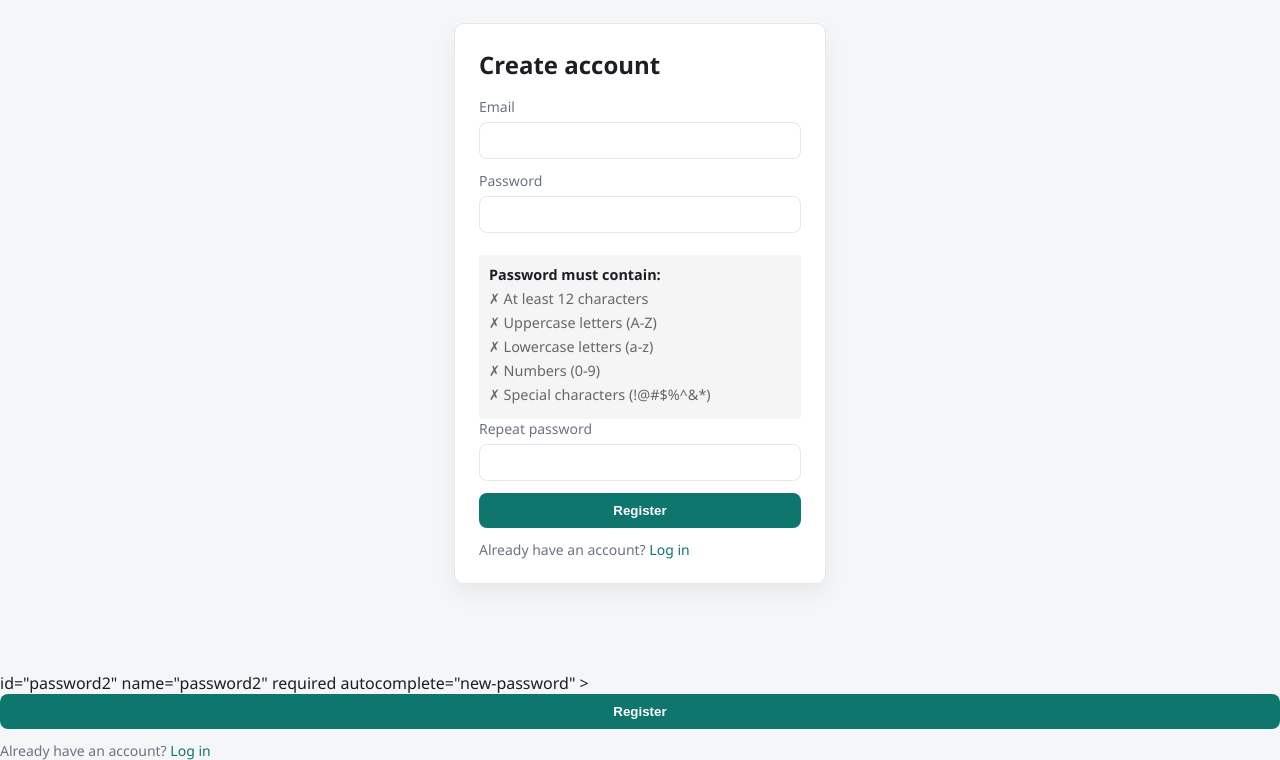
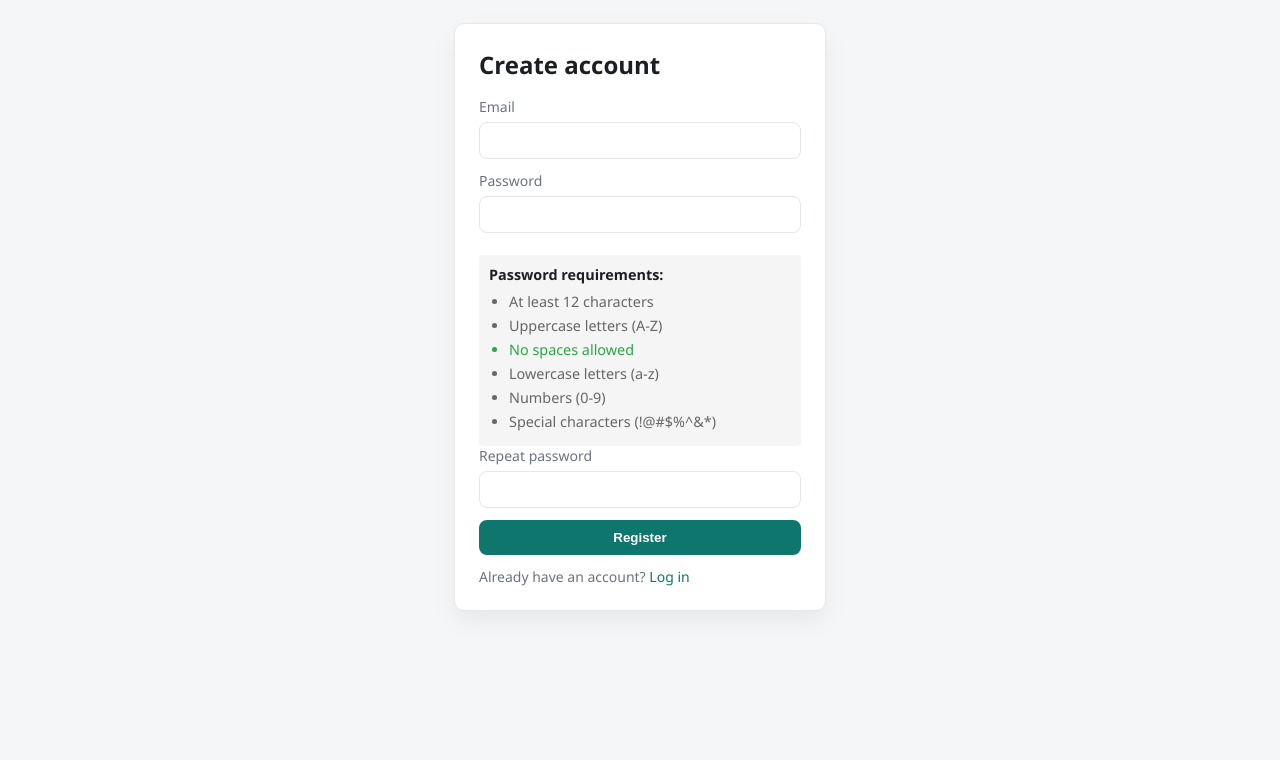
Before and after one commit to Marcuss202/UserRoles, a PHP site: page /register.php in a window 1280 px wide. Shown: the part 65-825 px from the top of the page. After the commit the page ends 676 px from the top, so only its background shows below. Run offline with PHP 8.4, Linux system fonts and the light colour scheme.

Commit message:
Login, Logout, Register Full encryption

```diff
--- a/php/register.php
+++ b/php/register.php
@@ -2,14 +2,11 @@
 require __DIR__ . '/../includes/db.php';
 require __DIR__ . '/../includes/auth.php';
 
-// Security: Set strict headers
 header('X-Content-Type-Options: nosniff');
 header('X-Frame-Options: DENY');
 header('X-XSS-Protection: 1; mode=block');
 header('Referrer-Policy: strict-origin-when-cross-origin');
-header('Content-Security-Policy: default-src \'self\'; style-src \'self\'');
 
-// Security: Generate and verify CSRF tokens
 function generateCSRFToken(): string {
     if (!isset($_SESSION['csrf_token'])) {
         $_SESSION['csrf_token'] = bin2hex(random_bytes(32));
@@ -21,12 +18,14 @@ function verifyCSRFToken($token): bool {
     return hash_equals($_SESSION['csrf_token'] ?? '', $token);
 }
 
-// Security: Validate password strength
 function validatePasswordStrength($password): array {
     $errors = [];
 
     if (strlen($password) < 12) {
         $errors[] = 'Password must be at least 12 characters.';
+    }
+    if (strpos($password, ' ') !== false) {
+        $errors[] = 'Password cannot contain spaces.';
     }
     if (!preg_match('/[A-Z]/', $password)) {
         $errors[] = 'Password must contain uppercase letters.';
@@ -44,9 +43,32 @@ function validatePasswordStrength($password): array {
     return $errors;
 }
 
-// Security: Sanitize email
 function sanitizeEmail($email): string {
     return strtolower(trim(filter_var($email, FILTER_SANITIZE_EMAIL)));
+}
+
+function checkRateLimit(): bool {
+    $ip = $_SERVER['REMOTE_ADDR'];
+    $rateFile = sys_get_temp_dir() . '/register_limit_' . md5($ip) . '.json';
+
+    if (file_exists($rateFile)) {
+        $data = json_decode(file_get_contents($rateFile), true);
+        $now = time();
+
+        if ($now - $data['time'] < 60) {
+            if ($data['attempts'] >= 5) {
+                return false;
+            }
+            $data['attempts']++;
+        } else {
+            $data = ['attempts' => 1, 'time' => $now];
+        }
+    } else {
+        $data = ['attempts' => 1, 'time' => time()];
+    }
+
+    file_put_contents($rateFile, json_encode($data));
+    return true;
 }
 
 $error = '';
@@ -54,15 +76,16 @@ $notice = '';
 $passwordStrengthErrors = [];
 
 if ($_SERVER['REQUEST_METHOD'] === 'POST') {
-    // CSRF token verification
-    if (!verifyCSRFToken($_POST['csrf_token'] ?? '')) {
+    if (!checkRateLimit()) {
+        $error = 'Too many registration attempts. Please wait 1 minute before trying again.';
+    }
+    elseif (!verifyCSRFToken($_POST['csrf_token'] ?? '')) {
         $error = 'Invalid request. Please try again.';
     } else {
         $email = sanitizeEmail($_POST['email'] ?? '');
         $password = trim($_POST['password'] ?? '');
         $password2 = trim($_POST['password2'] ?? '');
 
-        // Input validation
         if ($email === '' || $password === '' || $password2 === '') {
             $error = 'All fields are required.';
         } elseif (!filter_var($email, FILTER_VALIDATE_EMAIL)) {
@@ -72,22 +95,18 @@ if ($_SERVER['REQUEST_METHOD'] === 'POST') {
         } elseif ($password !== $password2) {
             $error = 'Passwords do not match.';
         } else {
-            // Check password strength
             $passwordStrengthErrors = validatePasswordStrength($password);
 
             if (!empty($passwordStrengthErrors)) {
                 $error = 'Password does not meet security requirements.';
             } else {
                 try {
-                    // Check if email exists (timing-safe comparison)
                     $stmt = $pdo->prepare('SELECT id FROM users WHERE email = ? LIMIT 1');
                     $stmt->execute([$email]);
 
                     if ($stmt->fetch()) {
-                        // Don't reveal if email exists (prevent enumeration)
                         $error = 'Registration could not be completed. Please try with a different email.';
                     } else {
-                        // Hash with strong algorithm
                         $hash = password_hash($password, PASSWORD_ARGON2ID, [
                             'memory_cost' => 65536,
                             'time_cost' => 4,
@@ -98,11 +117,9 @@ if ($_SERVER['REQUEST_METHOD'] === 'POST') {
                         $insert->execute([$email, $hash]);
 
                         $notice = 'Registration successful. You can now log in.';
-                        // Clear form
                         $_POST = [];
                     }
                 } catch (PDOException $e) {
-                    // Log error but don't expose details
                     error_log('Registration error: ' . $e->getMessage());
                     $error = 'An error occurred during registration. Please try again.';
                 }
@@ -130,15 +147,18 @@ $csrfToken = generateCSRFToken();
             border-radius: 4px;
             font-size: 0.9em;
         }
+        .password-requirements ul {
+            list-style-type: disc;
+            margin: 8px 0 0 20px;
+            padding: 0;
+        }
         .requirement {
             margin: 5px 0;
             color: #666;
         }
         .requirement.met {
             color: #28a745;
-        }
-        .requirement.unmet {
-            color: #dc3545;
+            font-weight: 500;
         }
     </style>
 </head>
@@ -187,12 +207,15 @@ $csrfToken = generateCSRFToken();
                 >
 
                 <div class="password-requirements" id="password-requirements">
-                    <strong>Password must contain:</strong>
-                    <div class="requirement" id="req-length">✗ At least 12 characters</div>
-                    <div class="requirement" id="req-upper">✗ Uppercase letters (A-Z)</div>
-                    <div class="requirement" id="req-lower">✗ Lowercase letters (a-z)</div>
-                    <div class="requirement" id="req-number">✗ Numbers (0-9)</div>
-                    <div class="requirement" id="req-special">✗ Special characters (!@#$%^&*)</div>
+                    <strong>Password requirements:</strong>
+                    <ul>
+                        <li class="requirement" id="req-length">At least 12 characters</li>
+                        <li class="requirement" id="req-upper">Uppercase letters (A-Z)</li>
+                        <li class="requirement" id="req-nospace">No spaces allowed</li>
+                        <li class="requirement" id="req-lower">Lowercase letters (a-z)</li>
+                        <li class="requirement" id="req-number">Numbers (0-9)</li>
+                        <li class="requirement" id="req-special">Special characters (!@#$%^&*)</li>
+                    </ul>
                 </div>
 
                 <label for="password2">Repeat password</label>
@@ -214,87 +237,52 @@ $csrfToken = generateCSRFToken();
     </div>
 
     <script>
-        // Real-time password strength validation (client-side preview only)
+        document.addEventListener('DOMContentLoaded', function() {
             const passwordInput = document.getElementById('password');
 
-        function checkPasswordRequirements() {
+            function updateRequirements() {
                 const password = passwordInput.value;
 
-            const checks = {
+                const requirements = {
                     'req-length': password.length >= 12,
                     'req-upper': /[A-Z]/.test(password),
                     'req-lower': /[a-z]/.test(password),
                     'req-number': /[0-9]/.test(password),
-                'req-special': /[!@#$%^&*()_+\-=\[\]{};:\'",.<>?\\/]/.test(password)
+                    'req-special': /[!@#$%^&*()_+\-=\[\]{};:\'",.<>?\\/]/.test(password),
+                    'req-nospace': !/\s/.test(password)
                 };
 
-            Object.entries(checks).forEach(([id, met]) => {
+                for (const [id, isMet] of Object.entries(requirements)) {
                     const element = document.getElementById(id);
-                if (met) {
-                    element.classList.remove('unmet');
+                    if (element) {
+                        if (isMet) {
                             element.classList.add('met');
-                    element.textContent = element.textContent.replace('✗', '✓');
                         } else {
                             element.classList.remove('met');
-                    element.classList.add('unmet');
-                    element.textContent = element.textContent.replace('✓', '✗');
+                        }
+                    }
+                }
+            }
+
+            if (passwordInput) {
+                passwordInput.addEventListener('keypress', function(e) {
+                    if (e.key === ' ') {
+                        e.preventDefault();
+                        return false;
                     }
                 });
-        }
 
-        passwordInput.addEventListener('input', checkPasswordRequirements);
-    </script>
-</body>
-</html>
-                    id="password2"
-                    name="password2"
-                    required
-                    autocomplete="new-password"
-                >
-
-                <button type="submit">Register</button>
-            </form>
-
-            <div class="helper">
-                Already have an account? <a href="login.php">Log in</a>
-            </div>
-        </div>
-    </div>
-
-    <script>
-        // Real-time password strength validation (client-side preview only)
-        const passwordInput = document.getElementById('password');
-
-        function checkPasswordRequirements() {
-            const password = passwordInput.value;
-
-            const checks = {
-                'req-length': password.length >= 12,
-                'req-upper': /[A-Z]/.test(password),
-                'req-lower': /[a-z]/.test(password),
-                'req-number': /[0-9]/.test(password),
-                'req-special': /[!@#$%^&*()_+\-=\[\]{};:\'",.<>?\\/]/.test(password)
-            };
-
-            Object.entries(checks).forEach(([id, met]) => {
-                const element = document.getElementById(id);
-                if (met) {
-                    element.classList.remove('unmet');
-                    element.classList.add('met');
-                    element.textContent = element.textContent.replace('✗', '✓');
-                } else {
-                    element.classList.remove('met');
-                    element.classList.add('unmet');
-                    element.textContent = element.textContent.replace('✓', '✗');
+                passwordInput.addEventListener('paste', function(e) {
+                    e.preventDefault();
+                    const pastedText = (e.clipboardData || window.clipboardData).getData('text');
+                    if (!/\s/.test(pastedText)) {
+                        document.execCommand('insertText', false, pastedText);
                     }
                 });
+
+                passwordInput.addEventListener('input', updateRequirements);
+                updateRequirements();
             }
-
-        passwordInput.addEventListener('input', checkPasswordRequirements);
-
-        // Prevent paste of suspicious content patterns
-        document.getElementById('password').addEventListener('paste', function(e) {
-            // Allow paste but validate server-side
         });
     </script>
 </body>
```
Also changed, not shown: php/login.php (+61 -4 lines), php/logout.php (+30 -0 lines). Lines whose indentation alone changed are shown as unchanged.
